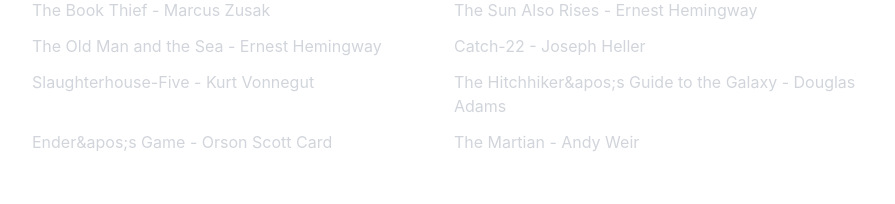
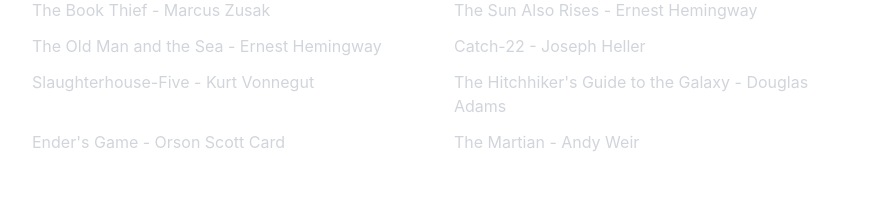
Before and after one commit to stangeorge/stangeorge.github.io, a Next.js app: page /reading in a window 1280 px wide. Shown: the part 510-714 px from the top of the page, without its empty margins (192-1087 px from the left). Built offline with nearby package versions, Linux system fonts and the light colour scheme.

Commit message:
Fix apostrophes in reading list - use proper characters instead of HTML entities

```diff
--- a/app/reading/page.tsx
+++ b/app/reading/page.tsx
@@ -17,8 +17,8 @@
     'The Old Man and the Sea - Ernest Hemingway',
     'Catch-22 - Joseph Heller',
     'Slaughterhouse-Five - Kurt Vonnegut',
-    "The Hitchhiker&apos;s Guide to the Galaxy - Douglas Adams",
-    'Ender&apos;s Game - Orson Scott Card',
+    "The Hitchhiker's Guide to the Galaxy - Douglas Adams",
+    "Ender's Game - Orson Scott Card",
     'The Martian - Andy Weir',
   ]
 
```
